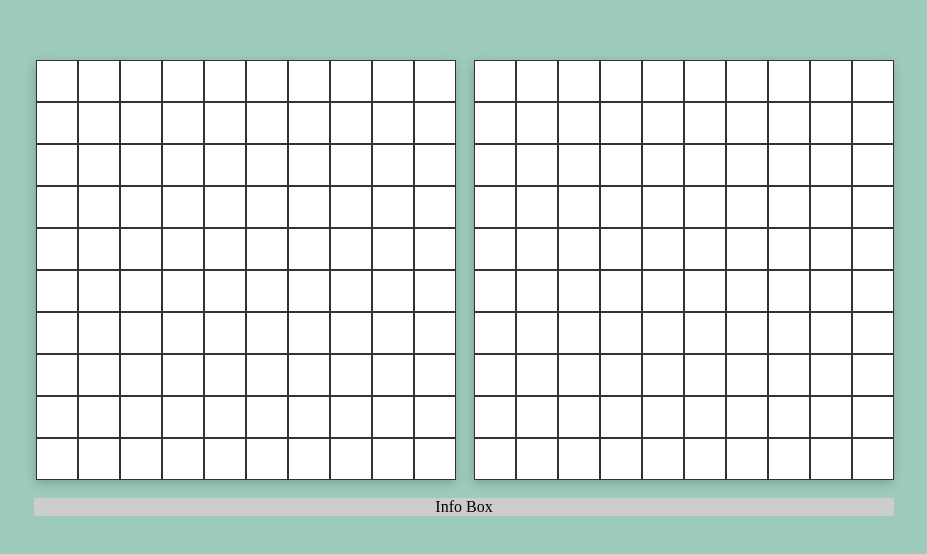
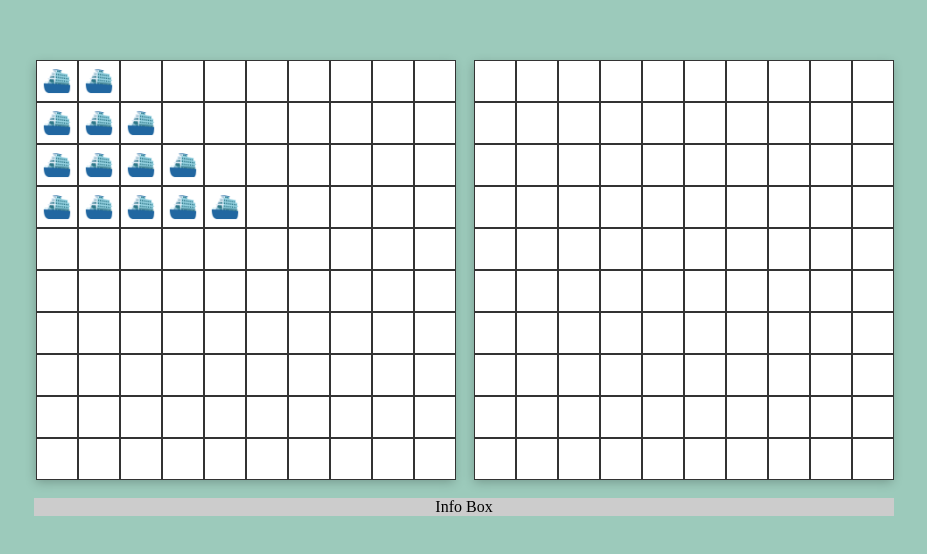
Before and after one commit to ScaxCodes/odin-battleship, a website built with Parcel: page src/index.html in a window 1280 px wide. Shown: the part 112-666 px from the top of the page, without its empty margins (176-1103 px from the left). Built offline with nearby package versions, Linux system fonts and the light colour scheme.

Commit message:
Add function to render players ships on the board

```diff
--- a/src/index.js
+++ b/src/index.js
@@ -70,6 +70,18 @@ for (let i = 0; i < 100; i++) {
   enemyBoard.append(anotherSingleField);
 }
 
+function renderPlayerShips() {
+  const allFieldsPlayer = Array.from(
+    document.querySelectorAll(".player .single-field")
+  );
+  const flatPlayerBoard = player.ownBoard.grid.flat();
+  allFieldsPlayer.forEach((field, i) => {
+    if (typeof flatPlayerBoard[i] === "object") field.textContent = "⛴️";
+  });
+}
+
+renderPlayerShips();
+
 // Testing
 function testShipCreation() {
   const ship = createShip(3);
--- a/src/styles.css
+++ b/src/styles.css
@@ -26,6 +26,10 @@ main {
 }
 
 .single-field {
+  display: flex;
+  justify-content: center;
+  align-items: center;
+  font-size: 1.5rem;
   width: 40px;
   height: 40px;
   border: 1px solid #333;
```
